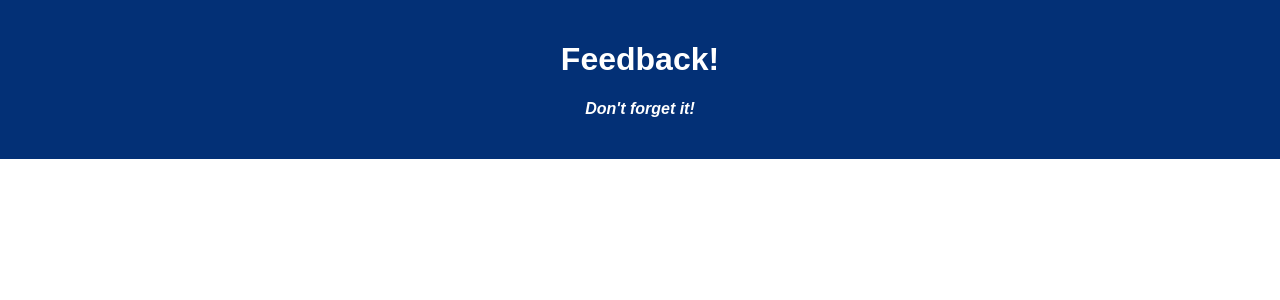
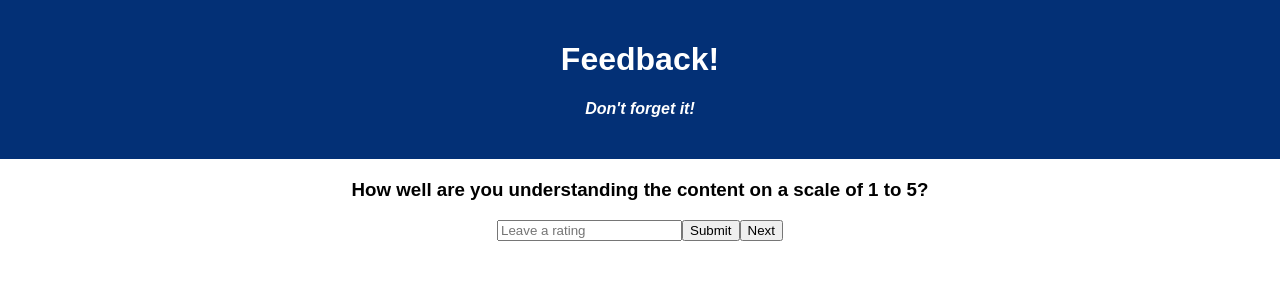
Before and after one commit to swoodson3/weekend-redux-feedback-loop, a React (Create React App) app: page /#/understanding in a window 1280 px wide. Shown: the top 300 px of the page. Built offline with nearby package versions, Linux system fonts and the light colour scheme.

Commit message:
understanding-component-added

```diff
--- a/src/components/Form/Understanding.jsx
+++ b/src/components/Form/Understanding.jsx
@@ -1,11 +1,41 @@
+import { useSelector, useDispatch } from 'react-redux';
+import { useHistory } from 'react-router-dom';
 
-function Understanding() {
+
+function UnderstandingOne() {
+    const dispatch = useDispatch();
+    const history = useHistory();
+    const understandingOne = useSelector(store => store.understandingOne)
+
+    const handleChange = (event) => {
+        const inputValue = event.target.value;
+        if (inputValue >=1 && inputValue <= 5) {
+            const action = { type: 'SET_UNDERSTANDING_RATE', payload: inputValue };
+            dispatch (action);
+        } else {
+            alert('Please enter a number between 1 to 5.');
+        }
+
+    }
+
+    const nextPage = () => {
+        if (understandingOne > 0 && understandingOne < 6) {
+            history.push('/support');
+        } else {
+        }
+    }
+
 
     return (
         <>
-
+            <h3>How well are you understanding the content on a scale of 1 to 5?</h3>
+            <form>
+                <input onChange={handleChange} type="number" placeholder='Leave a rating' required />
+                <input type="submit" />
+                <button onClick={nextPage}>Next</button>
+            </form>
         </>
     )
 }
 
-export default Understanding;
+export default UnderstandingOne;
--- a/src/index.js
+++ b/src/index.js
@@ -20,10 +20,21 @@ const feelingOne = (state = 0, action) => {
     return state;
 }
 
+// Understanding reducer
+const understandingOne = (state = 0, action) => {
+    if (action.type === 'SET_UNDERSTANDING_RATE') {
+        return action.payload;
+    } else if (action.type === 'CLEAR_FORM') {
+        return 0;
+    }
+    return state;
+}
+
 const storeInstance = createStore(
     combineReducers(
         {
             feelingOne,
+            understandingOne,
             // Other reducers go here
         }
     ),
```
